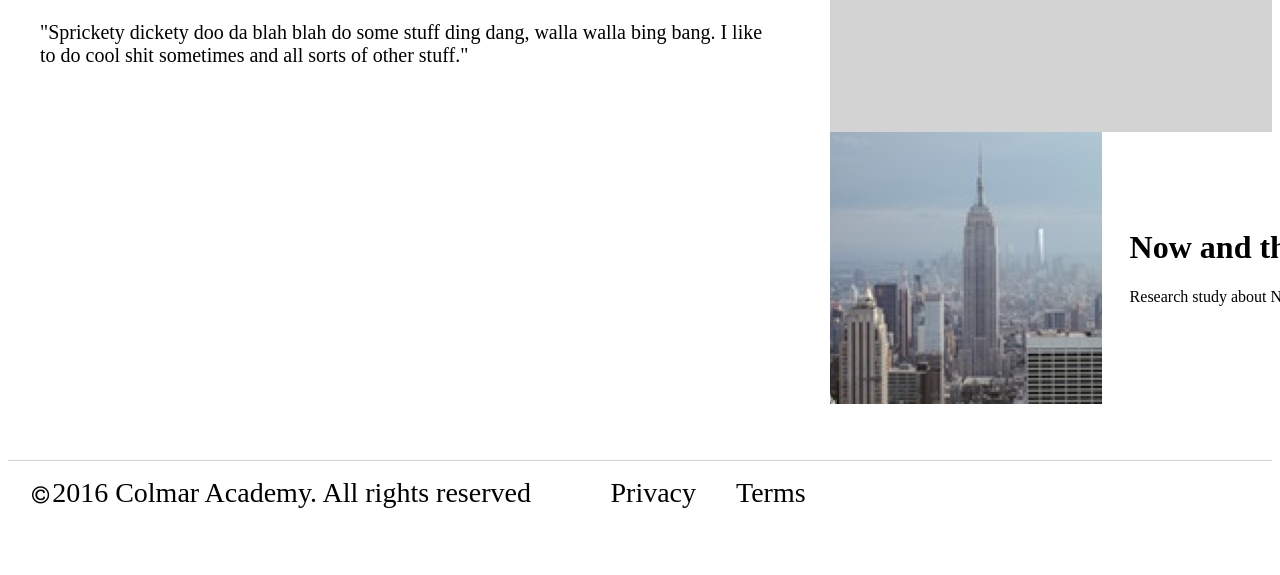
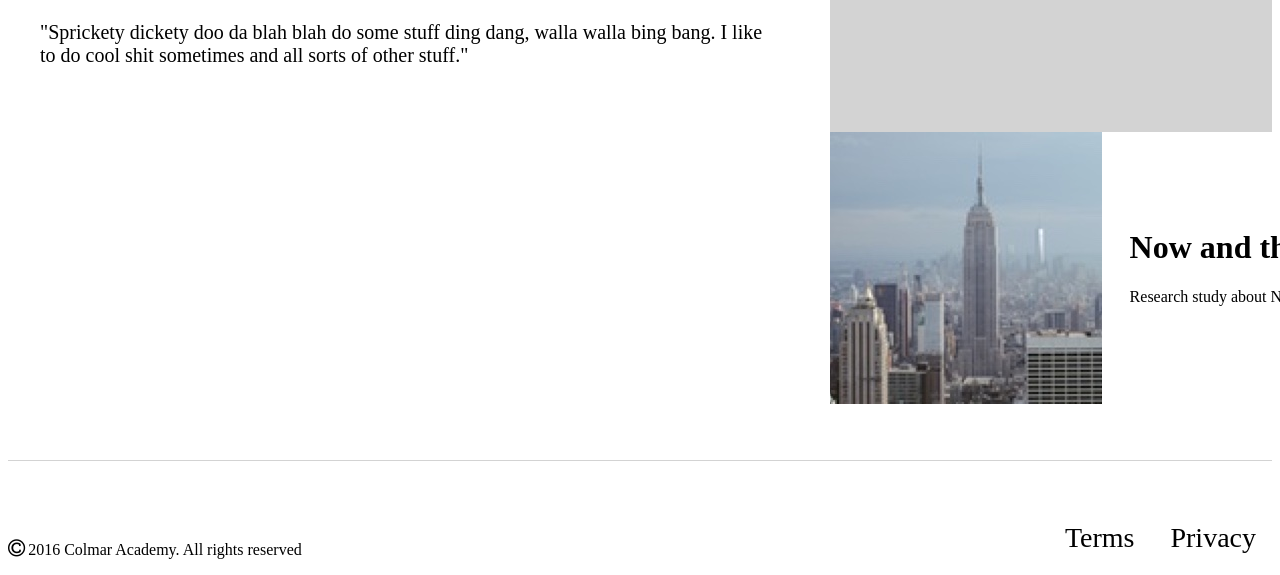
Before and after one commit to skinsation89/colmaracademy, a plain HTML site: page index.html in a window 1280 px wide. Shown: the part 3879-4454 px from the top of the page. Before the commit the page ends 4401 px from the top, so only its background shows below. Drawn offline with nearby package versions, Linux system fonts and the light colour scheme; a web font is replaced by a local one.

Commit message:
Update main.css
updated footer

```diff
--- a/resources/css/main.css
+++ b/resources/css/main.css
@@ -249,6 +249,11 @@ div.item12 {
   background-color: lightgray;
 }
 
+footer {
+  display: flex;
+  justify-content: space-between;
+  width: 100%;
+
 footer p {
   float: left;
   margin-top: 16px;
```
